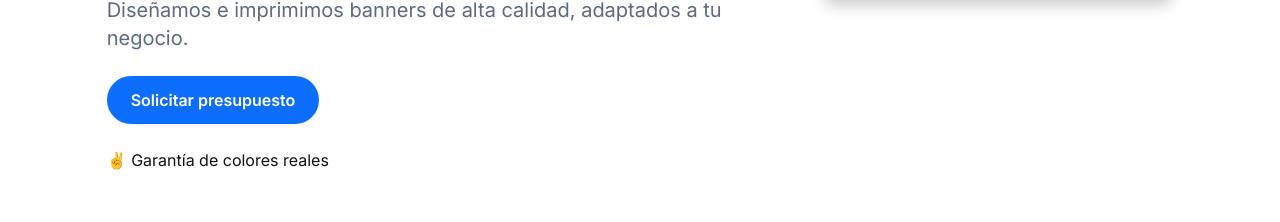
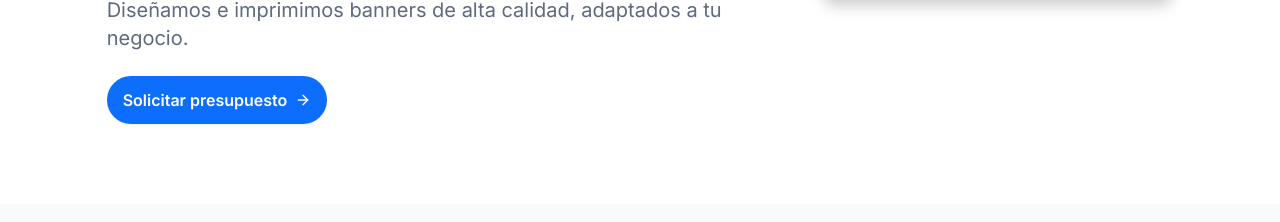
Before and after one commit to sebasw3b/mh-grafica, a React (Vite) app: page / in a window 1280 px wide. Shown: the part 325-547 px from the top of the page. Built offline with nearby package versions, Linux system fonts and the light colour scheme.

Commit message:
hero section button with icon animation

```diff
--- a/src/sections/hero-section.tsx
+++ b/src/sections/hero-section.tsx
@@ -2,6 +2,7 @@
 
 import { SectionDescription, SectionHeader, SectionTitle } from "@/components/section-header";
 import { Button } from "@/shadcn/button";
+import { ArrowRight } from "lucide-react";
 
 import { motion } from 'motion/react'
 
@@ -32,7 +33,7 @@
 }: HeroSectionProps) => {
 
   return (
-    <section className="flex flex-col items-start xl:flex-row max-w-11/12 xl:max-w-10/12 mx-auto pt-26 pb-10 xl:py-20 gap-12 xl:gap-16">
+    <section className="flex flex-col items-start xl:flex-row max-w-11/12 xl:max-w-10/12 mx-auto pt-26 pb-10 xl:py-20 gap-12 xl:gap-16 ">
       <SectionHeader
         as="header"
         className="space-y-6 basis-[65%] order-1 xl:order-1"
@@ -63,19 +64,9 @@
           {description}
         </SectionDescription>
 
-        <Button
-          asChild={!!button.href}
-          aria-label={button.ariaLabel || `${button.text.toLowerCase().replace(/\s+/g, '-')}`}
-          size="lg"
-          className="xl:inline-block text-base w-fit rounded-full font-semibold"
-        >
-          {button.href ? (
-            <a href={button.href}>{button.text}</a>
-          ) : (
-            <span onClick={button.onClick}>{button.text}</span>
-          )}
+        <Button className="text-base w-fit group" size="lg">Solicitar presupuesto
+          <ArrowRight className="group-hover:translate-x-1 transition-transform duration-500" />
         </Button>
-        <span>✌️ Garantía de colores reales</span>
       </SectionHeader>
 
       <video
--- a/src/shadcn/button.tsx
+++ b/src/shadcn/button.tsx
@@ -5,12 +5,12 @@
 import { cn } from "@/lib/utils"
 
 const buttonVariants = cva(
-  "inline-flex items-center justify-center gap-2 whitespace-nowrap rounded-full text-sm font-semibold transition-all disabled:pointer-events-none disabled:opacity-50 [&_svg]:pointer-events-none [&_svg:not([class*='size-'])]:size-4 shrink-0 [&_svg]:shrink-0 outline-none focus-visible:border-ring focus-visible:ring-ring/50 focus-visible:ring-[3px] aria-invalid:ring-destructive/20 dark:aria-invalid:ring-destructive/40 aria-invalid:border-destructive",
+  "inline-flex items-center justify-center gap-2 whitespace-nowrap rounded-full text-sm font-semibold transition-all disabled:pointer-events-none disabled:opacity-50 [&_svg]:pointer-events-none [&_svg:not([class*='size-'])]:size-4 shrink-0 [&_svg]:shrink-0 outline-none focus-visible:border-ring focus-visible:ring-ring/50 focus-visible:ring-[3px] aria-invalid:ring-destructive/20 dark:aria-invalid:ring-destructive/40 aria-invalid:border-destructive duration-600",
   {
     variants: {
       variant: {
         default:
-          "bg-accent text-accent-foreground shadow-xs hover:bg-accent/90",
+          "bg-accent text-accent-foreground shadow-xs hover:bg-blue-600",
         destructive:
           "bg-destructive text-white shadow-xs hover:bg-destructive/90 focus-visible:ring-destructive/20 dark:focus-visible:ring-destructive/40 dark:bg-destructive/60",
         outline:
```
